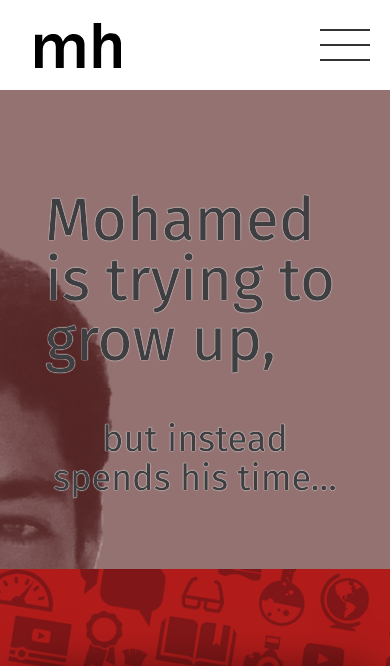
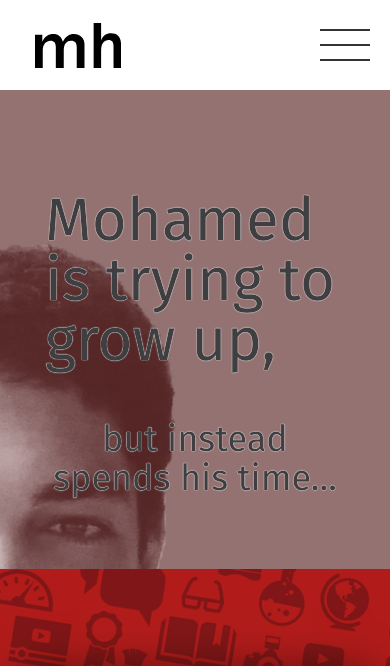
Before and after one commit to Hegazy360/hegazy360.github.io, a PHP site: page / in a window 390 px wide. Shown: the top 666 px of the page. Run offline with PHP 8.4, Linux system fonts and the light colour scheme.

Commit message:
Changed bg position for more screen sizes

```diff
--- a/assets/css/main.css
+++ b/assets/css/main.css
@@ -691,6 +691,7 @@ section.about h2 {
 section.about .home-lead {
   text-shadow: #fff 0px 0px 1px;
 }
+
 @media (max-width: 640px) {
   section.about h2, section.about .home-lead {
     margin-left: auto;
@@ -699,6 +700,43 @@ section.about .home-lead {
     text-shadow: #fff 0px 0px 1px, #fff 0px 0px 1px;
   }
 }
+
+@media (max-width: 520px) {
+  section.about {
+    background-position: -42vw center;
+
+  }
+}
+
+@media (max-width: 520px) {
+  section.about {
+    background-position: -45vw center;
+
+  }
+}
+
+@media (max-width: 444px) {
+  section.about {
+    background-position: -48vw center;
+
+  }
+}
+
+@media (max-width: 420px) {
+  section.about {
+    background-position: -51vw center;
+
+  }
+}
+
+@media (max-width: 400px) {
+  section.about {
+    background-position: -55vw center;
+
+  }
+}
+
+
 section.youtube {
   background-image: url(../img/youtube.png);
   background-color: #e20a0a;
```
